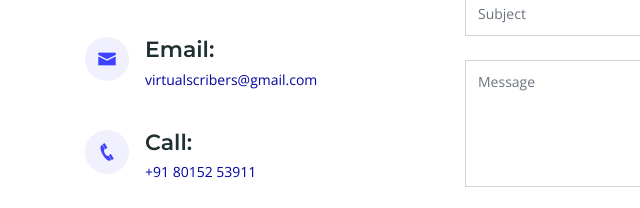
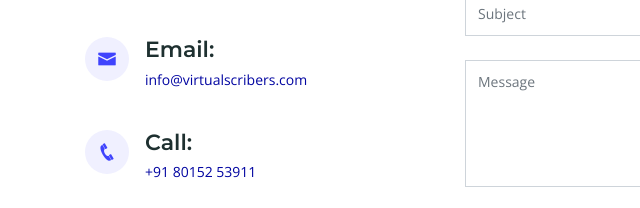
Before and after one commit to virtualscribers/virtualscribers.github.io, a plain HTML site: page index.html in a window 1280 px wide. Shown: the part 4677-4885 px from the top of the page, 0-640 px from the left. Drawn offline with nearby package versions, Linux system fonts and the light colour scheme; files whose address does not match are found by name.

Commit message:
updated email address

```diff
--- a/index.html
+++ b/index.html
@@ -602,7 +602,7 @@
               <div class="email">
                 <i class="icofont-envelope"></i>
                 <h4>Email:</h4>
-                <p>virtualscribers@gmail.com</p>
+                <p>info@virtualscribers.com</p>
               </div>
 
               <div class="phone">
```
